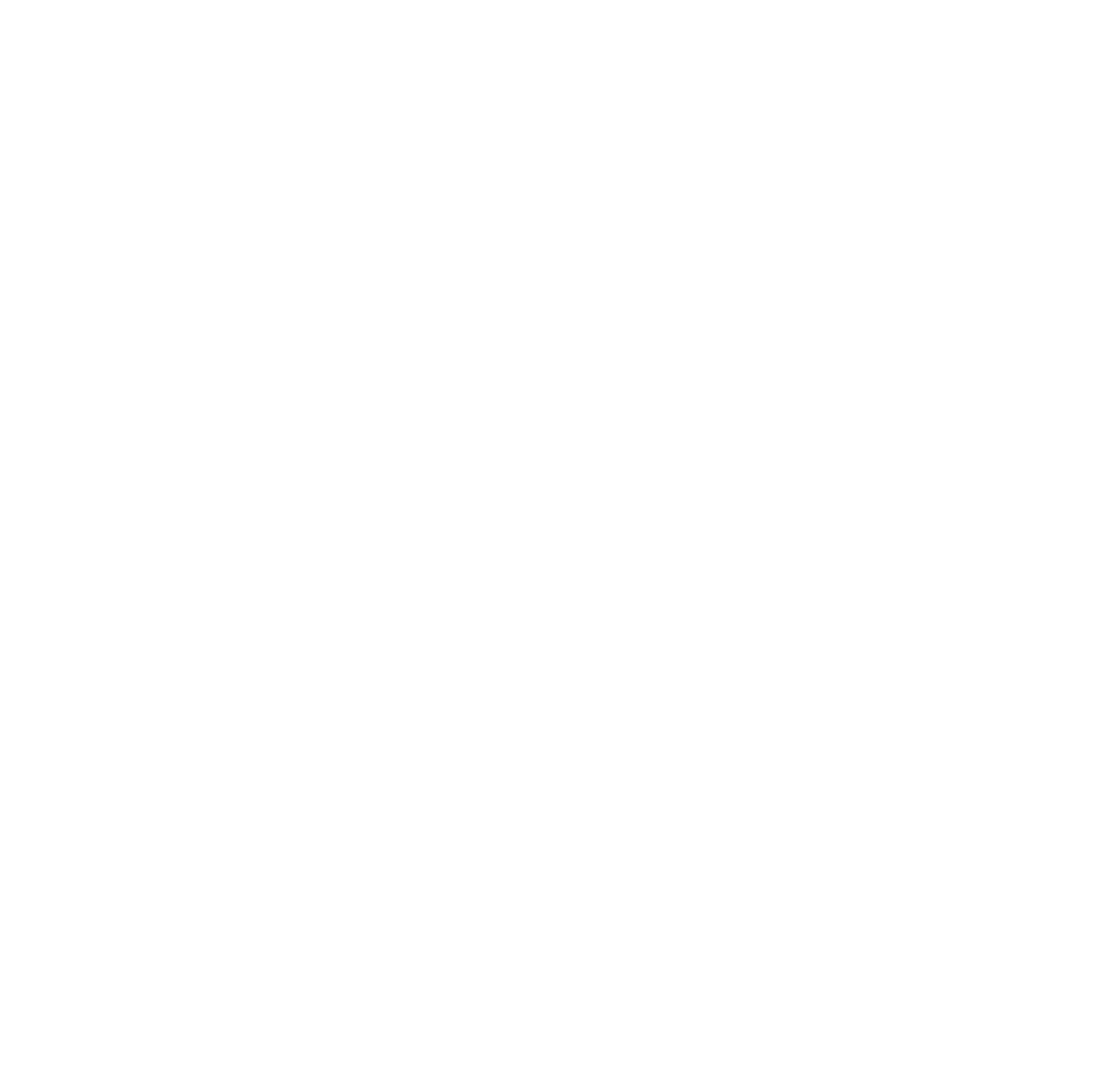
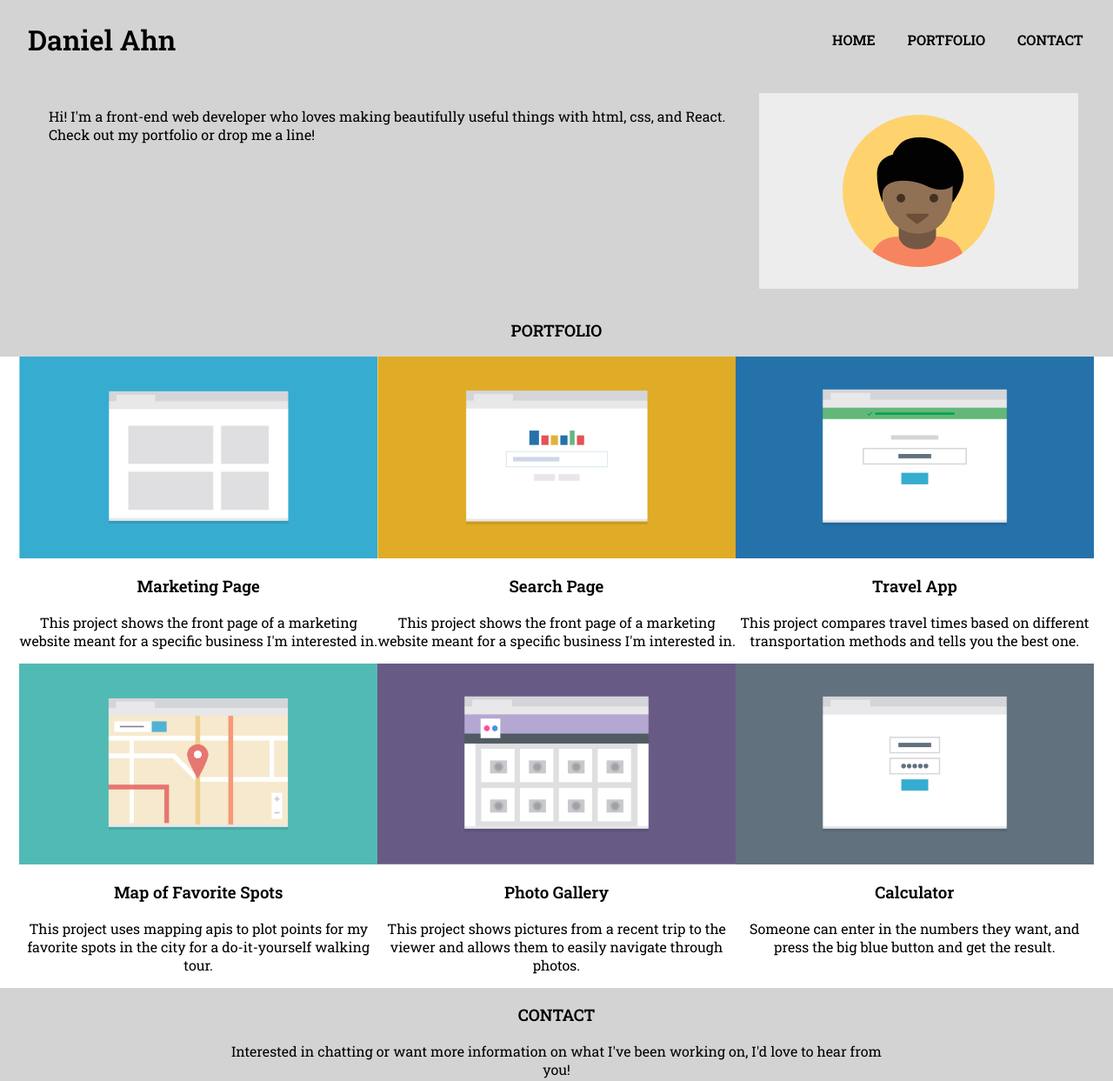
Before and after one commit to Danny-Devs/Unit2_project, a plain HTML site: page index.html in a window 1280 px wide. Shown: the top 1243 px of the page at 87% size. Before the commit the page ends 800 px from the top, so only its background shows below. Drawn offline with Linux system fonts and the light colour scheme.

Commit message:
Did a bunch of work, ready to submit

```diff
--- /dev/null
+++ b/css/styles.css
@@ -0,0 +1,183 @@
+* {
+  box-sizing: border-box;
+}
+
+.debug {
+  border: 2px solid red;
+}
+
+body {
+  margin: 0;
+  padding: 0;
+  font-family: 'Roboto Slab', serif;
+  background-color: lightgray;
+  display: flex;
+  justify-content: center;
+}
+
+/* largest flexbox container; children are: header, main, and footer */
+.wrapper {
+  display: flex; /* ok */
+  flex-direction: column; /* seems good */
+  width: 100%;
+  margin: auto;
+}
+
+header {
+  display: flex;
+  margin: 0;
+  flex-direction: column;
+  text-align: center;
+  justify-content: center;
+  width: 100%;
+}
+
+h1 {
+  padding: 0.75em 0;
+  margin: 0;
+}
+
+.main-nav {
+  display: flex;
+  flex-direction: column;
+  list-style-type: none;
+  padding: 0;
+  justify-content: center;
+  margin: 0 1rem;
+}
+
+li {
+  margin: .15rem;
+  padding: .4rem 1rem;
+  background-color: white;
+}
+
+li a {
+  font-weight: 600;
+  color: black;
+  text-decoration: none;
+}
+
+li a:hover {
+  cursor: pointer;
+}
+
+.profile-section {
+  display: flex;
+  flex-direction: column;
+  justify-content: center;
+  text-align: center;
+  padding: 1rem 1rem;
+}
+
+.profile-img {
+  display: block;
+  width: 70%;
+  margin: auto;
+}
+
+.portfolio-section {
+  display: flex;
+  flex-direction: column;
+  justify-content: center;
+  text-align: center;
+  background-color: white;
+  width: 100%;
+  padding: 0 1rem;
+}
+
+.port-img {
+  display: block;
+  width: 100%;
+}
+
+#contact p{
+  text-align: center;
+  width: 80%;
+  margin: 1em auto;
+}
+
+footer {
+  padding: .5rem 1rem 1.5rem 1rem;
+  display: flex;
+  justify-content: space-between;
+  align-items: center;
+}
+
+footer a {
+  text-decoration: none;
+}
+
+h3 {
+  text-align: center;
+}
+
+.footer-nav {
+  display: none;
+}
+
+
+/* Media Query stuff */
+
+@media screen and (min-width: 768px) {
+  .main-nav {
+    flex-direction: row;
+  }
+  li {
+    background: none;
+  }
+  .profile-section {
+    flex-direction: row-reverse;
+    text-align: left;
+    margin: 0 1.5rem;
+  }
+  .profile-img {
+    width: 40%;
+  }
+  .profile-section p {
+    padding: 0 1em;
+  }
+  .portfolio-section {
+    flex-direction: row;
+    flex-wrap: wrap;
+  }
+  .portfolio-piece {
+    width: 50%;
+  }
+  #contact p {
+    width: 60%;
+  }
+
+}
+
+@media screen and (min-width: 1024px) {
+  /* might use flexbox instead of display for h1 below */
+  header {
+    flex-direction: row;
+    justify-content: space-between;
+  }
+  header h1 {
+    margin: 0 0 0 1em;
+  }
+  .main-nav {
+    margin: 0 1em 0 0;
+    align-items: center;
+  }
+  .portfolio-piece {
+    width: 33%;
+  }
+  .footer-nav ul{
+    display: flex;
+    flex-direction: row;
+    list-style-type: none;
+    padding: 0;
+    margin: 0;
+    justify-content: center;
+  }
+  .footer-anchor {
+    display: none;
+  }
+  .footer-nav {
+    display: block;
+  }
+}
--- a/index.html
+++ b/index.html
@@ -4,9 +4,104 @@
   <meta charset="UTF-8">
   <meta http-equiv="X-UA-Compatible" content="IE=edge">
   <meta name="viewport" content="width=device-width, initial-scale=1.0">
+  <link rel="stylesheet" href="css/styles.css">
+  <link rel="preconnect" href="https://fonts.googleapis.com">
+  <link rel="preconnect" href="https://fonts.gstatic.com" crossorigin>
+  <link href="https://fonts.googleapis.com/css2?family=Roboto+Slab:wght@400;600&display=swap" rel="stylesheet">
   <title>Daniel Ahn</title>
 </head>
 <body>
+  <div class="wrapper">
 
+    <header>
+      <h1>Daniel Ahn</h1>
+
+      <ul class="main-nav">
+        <li><a href="#">HOME</a></li>
+        <li><a href="#portfolio">PORTFOLIO</a></li>
+        <li><a href="#contact">CONTACT</a></li>
+      </ul>
+
+    </header>
+
+    <main id="portfolio">
+
+      <div class="profile-section">
+        <img class="profile-img" src="images/responsive-layout-profile.png">
+
+        <p>Hi! I'm a front-end web developer who loves making beautifully useful things with html, css, and React. Check out my portfolio or drop me a line!</p>
+      </div>
+      <h3>PORTFOLIO</h3>
+      <div class="portfolio-section">
+
+        <div class="portfolio-piece">
+          <img src="images/portfolio-1.png" class="port-img">
+          <h3>Marketing Page</h3>
+          <p>This project shows the front page of a marketing website meant for a specific business I'm interested in.</p>
+        </div>
+
+        <div class="portfolio-piece">
+          <img src="images/portfolio-2.png" class="port-img">
+          <h3>Search Page</h3>
+          <p>This project shows the front page of a marketing website meant for a specific business I'm interested in.</p>
+        </div>
+
+
+
+        <div class="portfolio-piece">
+          <img src="images/portfolio-3.png" class="port-img">
+          <h3>Travel App</h3>
+          <p>This project compares travel times based on different transportation methods and tells you the best one.</p>
+        </div>
+
+        <div class="portfolio-piece">
+          <img src="images/portfolio-4.png" class="port-img">
+          <h3>Map of Favorite Spots</h3>
+          <p>This project uses mapping apis to plot points for my favorite spots in the city for a do-it-yourself walking tour.</p>
+        </div>
+
+
+        <div class="portfolio-piece">
+          <img src="images/portfolio-5.png" class="port-img">
+          <h3>Photo Gallery</h3>
+          <p>This project shows pictures from a recent trip to the viewer and allows them to easily navigate through photos.</p>
+        </div>
+
+        <div class="portfolio-piece">
+          <img src="images/portfolio-6.png" class="port-img">
+          <h3>Calculator</h3>
+          <p>Someone can enter in the numbers they want, and press the big blue button and get the result.</p>
+
+        </div>
+
+      </div>
+    </main>
+
+    <div id="contact">
+      <h3>CONTACT</h3>
+      <p>Interested in chatting or want more information on what I've been working on, I'd love to hear from you!</p>
+
+      <p>Phone <em>+1 (310) 796-6670</em></p>
+      <p>Email et3rnal.d@gmail.com</p>
+      <hr>
+    </div>
+
+    <footer>
+
+      <span><strong>&copy; 2021 Daniel Ahn</strong></span>
+      <div>
+        <a href="#" class="footer-anchor"><strong>BACK TO TOP</strong></a>
+        <div class="footer-nav">
+          <ul>
+            <li><a href="#">HOME</a></li>
+            <li><a href="#portfolio">PORTFOLIO</a></li>
+            <li><a href="#contact">CONTACT</a></li>
+          </ul>
+      </div>
+
+      </div>
+    </footer>
+
+  </div>
 </body>
 </html>
```
Also changed, not shown: images/portfolio-1.png (renamed from img/portfolio-1.png), images/portfolio-2.png (renamed from img/portfolio-2.png), images/portfolio-3.png (renamed from img/portfolio-3.png), images/portfolio-4.png (renamed from img/portfolio-4.png), images/portfolio-5.png (renamed from img/portfolio-5.png), images/portfolio-6.png (renamed from img/portfolio-6.png), images/responsive-layout-profile.png (renamed from img/responsive-layout-profile.png), style.css (deleted), 2 other files.
